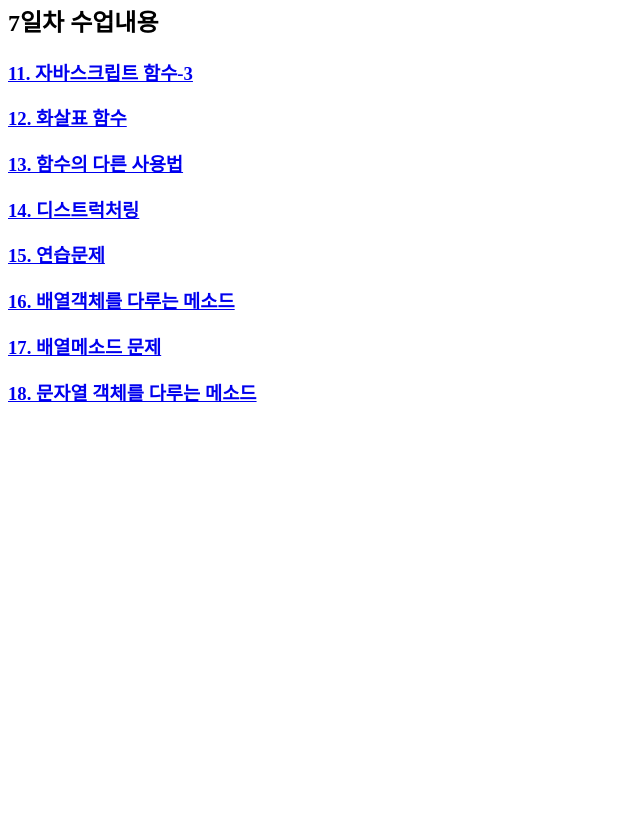
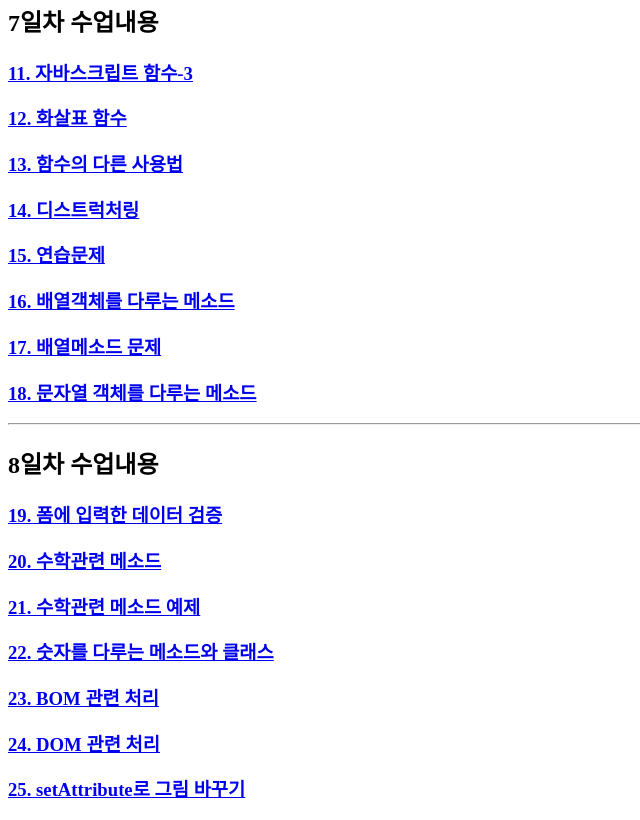
Before and after one commit to join0life/DIMA4_Javascript, a plain HTML site: page index.html in a window 1280 px wide. Shown: the part 2109-2929 px from the top of the page, without its empty margins (0-640 px from the left). Before the commit the page ends 2532 px from the top, so only its background shows below. Drawn offline with Linux system fonts and the light colour scheme.

Commit message:
Update index.html

```diff
--- a/index.html
+++ b/index.html
@@ -72,6 +72,16 @@
     <h3><a href="./html/Day_07/17_arrayFunctionExam.html"> 17. 배열메소드 문제</a></h3>
     <h3><a href="./html/Day_07/18_stringFunctionExam.html"> 18. 문자열 객체를 다루는 메소드</a></h3>
 
+    <hr>
+    <h2>8일차 수업내용</h2>
+    <h3><a href="html/Day_08/19_stringExam.html">19. 폼에 입력한 데이터 검증 </a></h3>
+    <h3><a href="html/Day_08/20_mathFunction.html">20. 수학관련 메소드 </a></h3>
+    <h3><a href="html/Day_08/21_mathExam.html">21. 수학관련 메소드 예제 </a></h3>
+    <h3><a href="html/Day_08/22_numberFunction.html">22. 숫자를 다루는 메소드와 클래스 </a></h3>
+    <h3><a href="html/Day_08/23_bom.html">23. BOM 관련 처리 </a></h3>
+    <h3><a href="html/Day_08/24_dom.html">24. DOM 관련 처리 </a></h3>
+    <h3><a href="html/Day_08/25_setAttribute.html">25. setAttribute로 그림 바꾸기 </a></h3>
+
 </body>
 
 </html>
```
